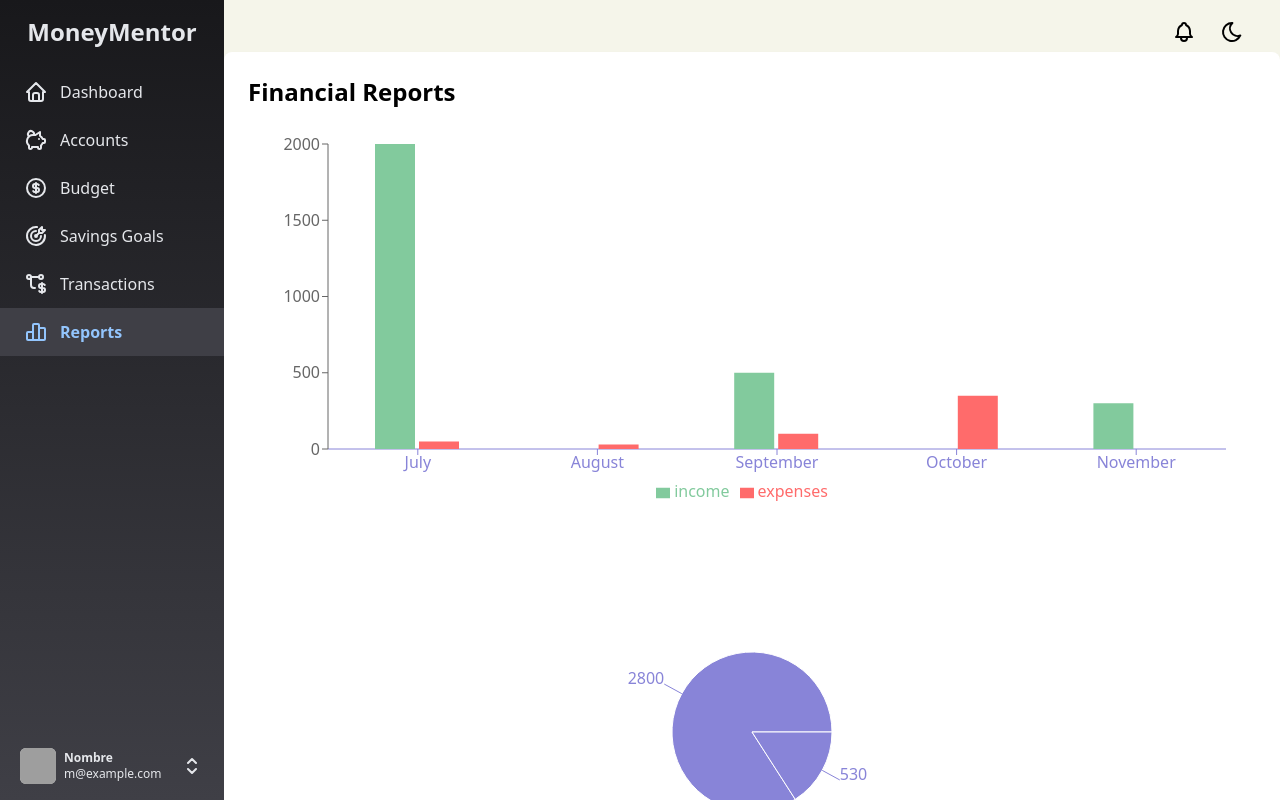
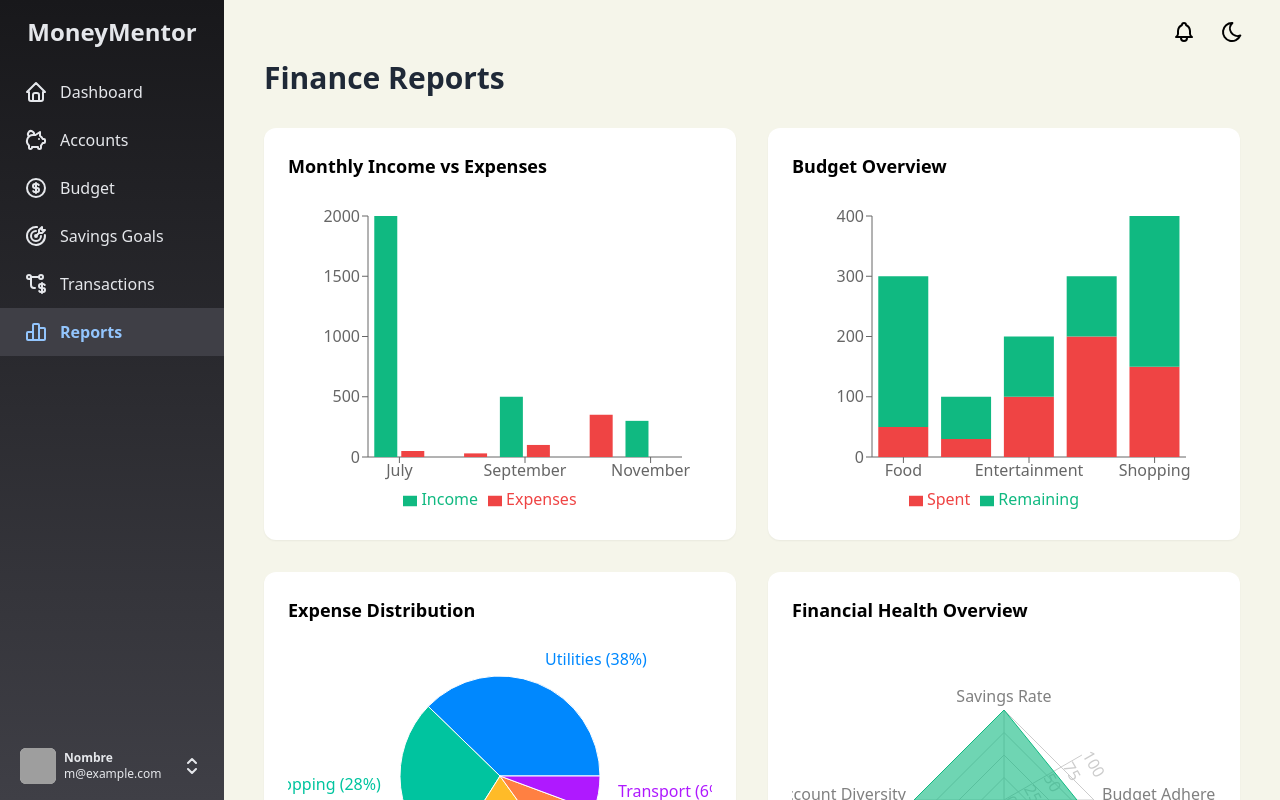
Before and after one commit to ChriisLM/MoneyMentor, a React (Vite) app: page /reports in a window 1280 px wide. Built offline with nearby package versions, Linux system fonts and the light colour scheme; grey boxes are pictures that could not be loaded.

Commit message:
refactor: Refactory reports add new charts and implement more data viewer

```diff
--- a/src/pages/Reports.tsx
+++ b/src/pages/Reports.tsx
@@ -1,7 +1,6 @@
 import {
   BarChart,
   Bar,
-  Cell,
   XAxis,
   YAxis,
   Tooltip,
@@ -9,154 +8,272 @@ import {
   ResponsiveContainer,
   PieChart,
   Pie,
-  LineChart,
+  Cell,
   Line,
+  ComposedChart,
+  CartesianGrid,
+  PolarAngleAxis,
+  PolarGrid,
+  PolarRadiusAxis,
+  Radar,
+  RadarChart,
 } from "recharts";
 import { useFinanceData } from "../hooks/useFinanceData";
+import { useMemo } from "react";
+import { type Budget, type Transaction } from "../types";
+import { Title } from "../components/Title";
+
+interface MonthlyData {
+  name: string;
+  income: number;
+  expenses: number;
+  balance: number;
+  transactionCount: number;
+}
+
+interface CategoryData {
+  [key: string]: number;
+}
+
+const COLORS = [
+  "#0088FE",
+  "#00C49F",
+  "#FFBB28",
+  "#FF8042",
+  "#AF19FF",
+  "#FF4560",
+  "#008FFB",
+  "#00E396",
+  "#FEB019",
+  "#775DD0",
+];
 
 export function Reports() {
-  const { transactions } = useFinanceData();
+  const { transactions, accounts, budgets, savingGoals } = useFinanceData();
 
-  const getMonthlyData = () => {
-    const monthlyData: Record<string, { income: number; expenses: number }> =
-      {};
+  const monthlyData = useMemo(() => {
+    const data: Record<string, MonthlyData> = {};
 
-    transactions.forEach((transaction) => {
+    transactions.forEach((transaction: Transaction) => {
       const date = new Date(transaction.date);
       const month = date.toLocaleString("default", { month: "long" });
 
-      if (!monthlyData[month]) {
-        monthlyData[month] = { income: 0, expenses: 0 };
+      if (!data[month]) {
+        data[month] = {
+          name: month,
+          income: 0,
+          expenses: 0,
+          balance: 0,
+          transactionCount: 0,
+        };
       }
 
       if (transaction.type === "income") {
-        monthlyData[month].income += transaction.amount;
-      } else if (transaction.type === "expense") {
-        monthlyData[month].expenses += transaction.amount;
+        data[month].income += transaction.amount;
+      } else {
+        data[month].expenses += transaction.amount;
+      }
+      data[month].balance = data[month].income - data[month].expenses;
+      data[month].transactionCount++;
+    });
+
+    return Object.values(data);
+  }, [transactions]);
+
+  const categoryData = useMemo(() => {
+    const data = transactions
+      .filter((t: Transaction) => t.type === "expense")
+      .reduce((acc: CategoryData, t: Transaction) => {
+        acc[t.category] = (acc[t.category] || 0) + t.amount;
+        return acc;
+      }, {});
+
+    return Object.entries(data)
+      .map(([name, value]) => ({ name, value }))
+      .sort((a, b) => b.value - a.value);
+  }, [transactions]);
+
+  const budgetData = useMemo(() => {
+    return budgets.map((budget: Budget) => ({
+      name: budget.category,
+      limit: budget.limit,
+      spent: budget.spent,
+      remaining: budget.limit - budget.spent,
+    }));
+  }, [budgets]);
+
+  const cashFlowData = useMemo(() => {
+    const dailyData: Record<
+      string,
+      { date: string; income: number; expenses: number; balance: number }
+    > = {};
+
+    transactions
+      .sort((a, b) => new Date(a.date).getTime() - new Date(b.date).getTime())
+      .forEach((transaction) => {
+        const date = transaction.date.split("T")[0];
+        if (!dailyData[date]) {
+          dailyData[date] = { date, income: 0, expenses: 0, balance: 0 };
+        }
+
+        if (transaction.type === "income") {
+          dailyData[date].income += transaction.amount;
+        } else {
+          dailyData[date].expenses += transaction.amount;
+        }
+
+        dailyData[date].balance =
+          dailyData[date].income - dailyData[date].expenses;
+      });
+
+    return Object.values(dailyData);
+  }, [transactions]);
+
+  const savingsProgressData = useMemo(() => {
+    return savingGoals.map((goal) => ({
+      name: goal.name,
+      saved: goal.savedAmount,
+      target: goal.targetAmount,
+      progress: (goal.savedAmount / goal.targetAmount) * 100,
+    }));
+  }, [savingGoals]);
+
+  const transactionDistribution = useMemo(() => {
+    const ranges = [0, 50, 100, 250, 500, 1000, 2500, 5000, 10000];
+    const distribution = ranges.slice(0, -1).map((min, index) => ({
+      range: `$${min}-${ranges[index + 1]}`,
+      count: 0,
+      min,
+      max: ranges[index + 1],
+    }));
+
+    transactions.forEach((t) => {
+      const amount = t.amount;
+      const rangeIndex = distribution.findIndex(
+        (r) => amount >= r.min && amount < r.max
+      );
+      if (rangeIndex !== -1) {
+        distribution[rangeIndex].count++;
       }
     });
 
-    return Object.keys(monthlyData).map((month) => ({
-      name: month,
-      income: monthlyData[month].income,
-      expenses: monthlyData[month].expenses,
-    }));
-  };
+    return distribution;
+  }, [transactions]);
 
-  const barLineData = getMonthlyData();
+  const financialHealthData = useMemo(() => {
+    const totalIncome = transactions.reduce(
+      (sum, t) => sum + (t.type === "income" ? t.amount : 0),
+      0
+    );
+    const totalExpenses = transactions.reduce(
+      (sum, t) => sum + (t.type === "expense" ? t.amount : 0),
+      0
+    );
+    const totalSavings = savingGoals.reduce((sum, g) => sum + g.savedAmount, 0);
 
-  const pieData = [
+    return [
       {
-      name: "Income",
-      value: transactions
-        .filter((t) => t.type === "income")
-        .reduce((total, t) => total + t.amount, 0),
+        metric: "Savings Rate",
+        value: Math.min(100, (totalSavings / totalIncome) * 100),
+        fullMark: 100,
       },
       {
-      name: "Expenses",
-      value: transactions
-        .filter((t) => t.type === "expense")
-        .reduce((total, t) => total + t.amount, 0),
+        metric: "Budget Adherence",
+        value: Math.min(100, 100 - (totalExpenses / totalIncome) * 100),
+        fullMark: 100,
+      },
+      {
+        metric: "Goal Progress",
+        value: Math.min(
+          100,
+          (totalSavings /
+            savingGoals.reduce((sum, g) => sum + g.targetAmount, 0)) *
+            100
+        ),
+        fullMark: 100,
+      },
+      {
+        metric: "Account Diversity",
+        value: Math.min(100, (accounts.length / 5) * 100),
+        fullMark: 100,
       },
     ];
-
-  const categoryData = transactions
-    .filter((t) => t.type === "expense")
-    .reduce((acc, t) => {
-      if (!acc[t.category]) {
-        acc[t.category] = 0;
-      }
-      acc[t.category] += t.amount;
-      return acc;
-    }, {} as Record<string, number>);
-
-  const chartData = Object.keys(categoryData).map((category) => ({
-    name: category,
-    value: categoryData[category],
-  }));
-
-  const COLORS = ["#0088FE", "#00C49F", "#FFBB28", "#FF8042", "#AF19FF"];
+  }, [transactions, savingGoals, accounts]);
 
   return (
-    <div className="p-6 bg-white rounded-lg shadow-md">
-      <h2 className="text-2xl font-semibold mb-4">Financial Reports</h2>
-
-      <div className="w-full h-96 mb-8">
+    <section className="px-8 pb-4">
+      <Title title="Finance Reports" />
+      <div className="grid grid-cols-1 lg:grid-cols-2 gap-8 py-6 px-2">
+        {/* Ingresos vs Gastos */}
+        <div className="bg-white rounded-xl shadow-sm p-6 dark:bg-neutral-700 dark:shadow-neutral-500">
+          <h2 className="text-lg font-semibold mb-4 dark:text-gray-300">
+            Monthly Income vs Expenses
+          </h2>
+          <div className="h-80">
             <ResponsiveContainer width="100%" height="100%">
               <BarChart
-            data={barLineData}
+                data={monthlyData}
                 margin={{ top: 20, right: 30, left: 20, bottom: 5 }}
               >
-            <XAxis dataKey="name" stroke="#8884d8" />
+                <XAxis dataKey="name" />
                 <YAxis />
                 <Tooltip />
                 <Legend />
-            <Bar dataKey="income" fill="#82ca9d" barSize={40} />
-            <Bar dataKey="expenses" fill="#ff6b6b" barSize={40} />
+                <Bar dataKey="income" fill="#10B981" name="Income" />
+                <Bar dataKey="expenses" fill="#EF4444" name="Expenses" />
               </BarChart>
             </ResponsiveContainer>
           </div>
+        </div>
 
-      <div className="w-full h-96 mb-8">
+        {/* Presupuestos */}
+        <div className="bg-white rounded-xl shadow-sm p-6 dark:bg-neutral-700 dark:shadow-neutral-500">
+          <h2 className="text-lg font-semibold mb-4 dark:text-gray-300">
+            Budget Overview
+          </h2>
+          <div className="h-80">
+            <ResponsiveContainer width="100%" height="100%">
+              <BarChart
+                data={budgetData}
+                margin={{ top: 20, right: 30, left: 20, bottom: 5 }}
+              >
+                <XAxis dataKey="name" />
+                <YAxis />
+                <Tooltip />
+                <Legend />
+                <Bar dataKey="spent" stackId="a" fill="#EF4444" name="Spent" />
+                <Bar
+                  dataKey="remaining"
+                  stackId="a"
+                  fill="#10B981"
+                  name="Remaining"
+                />
+              </BarChart>
+            </ResponsiveContainer>
+          </div>
+        </div>
+
+        {/* Distribución de Gastos */}
+        <div className="bg-white rounded-xl shadow-sm p-6 dark:bg-neutral-700 dark:shadow-neutral-500">
+          <h2 className="text-lg font-semibold mb-4 dark:text-gray-300">
+            Expense Distribution
+          </h2>
+          <div className="h-80">
             <ResponsiveContainer width="100%" height="100%">
               <PieChart>
                 <Pie
-              data={pieData}
-              dataKey="value"
-              nameKey="name"
-              cx="50%"
-              cy="50%"
-              outerRadius={80}
-              fill="#8884d8"
-              label
-            />
-            <Tooltip />
-          </PieChart>
-        </ResponsiveContainer>
-      </div>
-
-      <div className="w-full h-96 mb-8">
-        <ResponsiveContainer width="100%" height="100%">
-          <LineChart
-            data={barLineData}
-            margin={{ top: 20, right: 30, left: 20, bottom: 5 }}
-          >
-            <XAxis dataKey="name" stroke="#8884d8" />
-            <YAxis />
-            <Tooltip />
-            <Legend />
-            <Line
-              type="monotone"
-              dataKey="income"
-              stroke="#82ca9d"
-              strokeWidth={2}
-            />
-            <Line
-              type="monotone"
-              dataKey="expenses"
-              stroke="#ff6b6b"
-              strokeWidth={2}
-            />
-          </LineChart>
-        </ResponsiveContainer>
-      </div>
-
-      <div className="w-full h-96">
-        <ResponsiveContainer width="100%" height="100%">
-          <PieChart>
-            <Pie
-              data={chartData}
+                  data={categoryData}
                   cx="50%"
                   cy="50%"
                   labelLine={false}
                   label={({ name, percent }) =>
-                `${name} ${(percent * 100).toFixed(0)}%`
+                    `${name} (${(percent * 100).toFixed(0)}%)`
                   }
-              outerRadius={80}
+                  outerRadius={100}
                   fill="#8884d8"
                   dataKey="value"
                 >
-              {chartData.map((_, index) => (
+                  {categoryData.map((_, index) => (
                     <Cell
                       key={`cell-${index}`}
                       fill={COLORS[index % COLORS.length]}
@@ -169,5 +286,100 @@ export function Reports() {
             </ResponsiveContainer>
           </div>
         </div>
+
+        {/* Salud Financiera */}
+        <div className="bg-white rounded-xl shadow-sm p-6 dark:bg-neutral-700 dark:shadow-neutral-500">
+          <h2 className="text-lg font-semibold mb-4 dark:text-gray-300">
+            Financial Health Overview
+          </h2>
+          <div className="h-80">
+            <ResponsiveContainer width="100%" height="100%">
+              <RadarChart outerRadius={90} data={financialHealthData}>
+                <PolarGrid />
+                <PolarAngleAxis dataKey="metric" />
+                <PolarRadiusAxis angle={30} domain={[0, 100]} />
+                <Radar
+                  name="Financial Health"
+                  dataKey="value"
+                  stroke="#10B981"
+                  fill="#10B981"
+                  fillOpacity={0.6}
+                />
+                <Tooltip />
+                <Legend />
+              </RadarChart>
+            </ResponsiveContainer>
+          </div>
+        </div>
+
+        {/* Flujo de Caja */}
+        <div className="bg-white rounded-xl shadow-sm p-6 dark:bg-neutral-700 dark:shadow-neutral-500">
+          <h2 className="text-lg font-semibold mb-4 dark:text-gray-300">
+            Cash Flow Timeline
+          </h2>
+          <div className="h-80">
+            <ResponsiveContainer width="100%" height="100%">
+              <ComposedChart data={cashFlowData}>
+                <CartesianGrid strokeDasharray="3 3" />
+                <XAxis dataKey="date" />
+                <YAxis />
+                <Tooltip />
+                <Legend />
+                <Bar dataKey="income" fill="#10B981" name="Income" />
+                <Bar dataKey="expenses" fill="#EF4444" name="Expenses" />
+                <Line
+                  type="monotone"
+                  dataKey="balance"
+                  stroke="#6366F1"
+                  name="Balance"
+                />
+              </ComposedChart>
+            </ResponsiveContainer>
+          </div>
+        </div>
+
+        {/* Progreso de Metas de Ahorro */}
+        <div className="bg-white rounded-xl shadow-sm p-6 dark:bg-neutral-700 dark:shadow-neutral-500">
+          <h2 className="text-lg font-semibold mb-4 dark:text-gray-300">
+            Savings Goals Progress
+          </h2>
+          <div className="h-80">
+            <ResponsiveContainer width="100%" height="100%">
+              <BarChart data={savingsProgressData}>
+                <CartesianGrid strokeDasharray="3 3" />
+                <XAxis dataKey="name" />
+                <YAxis />
+                <Tooltip />
+                <Legend />
+                <Bar dataKey="saved" fill="#60A5FA" name="Saved" />
+                <Bar dataKey="target" fill="#93C5FD" name="Target" />
+              </BarChart>
+            </ResponsiveContainer>
+          </div>
+        </div>
+
+        {/* Distribución de Transacciones */}
+        <div className="bg-white rounded-xl shadow-sm p-6 dark:bg-neutral-700 dark:shadow-neutral-500">
+          <h2 className="text-lg font-semibold mb-4 dark:text-gray-300">
+            Transaction Size Distribution
+          </h2>
+          <div className="h-80">
+            <ResponsiveContainer width="100%" height="100%">
+              <BarChart data={transactionDistribution}>
+                <CartesianGrid strokeDasharray="3 3" />
+                <XAxis dataKey="range" />
+                <YAxis />
+                <Tooltip />
+                <Bar
+                  dataKey="count"
+                  fill="#8B5CF6"
+                  name="Number of Transactions"
+                />
+              </BarChart>
+            </ResponsiveContainer>
+          </div>
+        </div>
+      </div>
+    </section>
   );
 }
```
Lines whose indentation alone changed are shown as unchanged.
